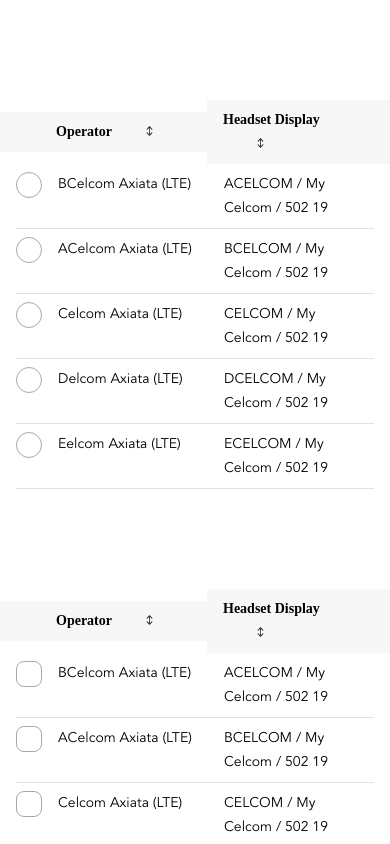
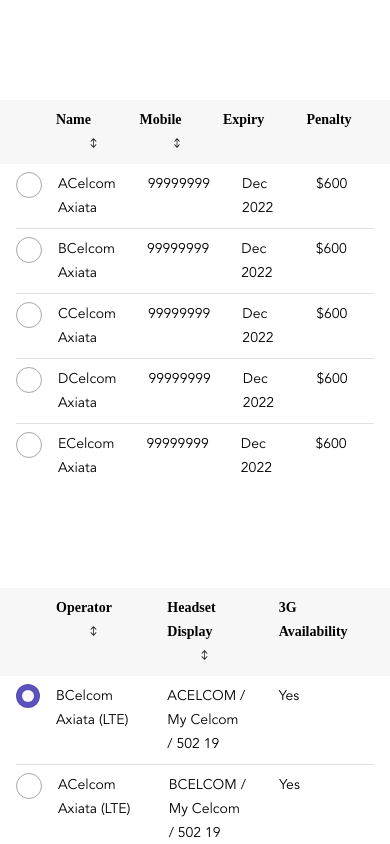
Before and after one commit to rajmohang111/ui_table, a React (Create React App) app: page / in a window 390 px wide. Shown: the top 844 px of the page. Built offline with nearby package versions, Linux system fonts and the light colour scheme; a web font is replaced by a local one.

Commit message:
mobile layout 1 completed

```diff
--- a/src/App.js
+++ b/src/App.js
@@ -3,29 +3,35 @@
 
 function App() {
   const config = { selection: "radio" };
-  const config2 = { selection: "checkbox" };
-  const config3 = { selection: null };
+  const config2 = { selection: "radio", mobileLayout: "card" };
+  const config3 = { selection: null, layout: "" };
 
   const data = [
     {
       operator: "BCelcom Axiata (LTE)",
       headsetDisplay: "ACELCOM / My Celcom / 502 19",
+      availability3G: "Yes",
+      isSelected: true,
     },
     {
       operator: "ACelcom Axiata (LTE)",
       headsetDisplay: "BCELCOM / My Celcom / 502 19",
+      availability3G: "Yes",
     },
     {
       operator: "Celcom Axiata (LTE)",
       headsetDisplay: "CELCOM / My Celcom / 502 19",
+      availability3G: "Yes",
     },
     {
       operator: "Delcom Axiata (LTE)",
       headsetDisplay: "DCELCOM / My Celcom / 502 19",
+      availability3G: "Yes",
     },
     {
       operator: "Eelcom Axiata (LTE)",
       headsetDisplay: "ECELCOM / My Celcom / 502 19",
+      availability3G: "Yes",
     },
   ];
 
@@ -57,6 +63,51 @@
     },
   ];
 
+  const data2 = [
+    {
+      name: "ACelcom Axiata",
+      mobile: "99999999",
+      expiry: "Dec 2022",
+      penalty: "$600",
+    },
+    {
+      name: "BCelcom Axiata",
+      mobile: "99999999",
+      expiry: "Dec 2022",
+      penalty: "$600",
+    },
+    {
+      name: "CCelcom Axiata",
+      mobile: "99999999",
+      expiry: "Dec 2022",
+      penalty: "$600",
+    },
+    {
+      name: "DCelcom Axiata",
+      mobile: "99999999",
+      expiry: "Dec 2022",
+      penalty: "$600",
+    },
+    {
+      name: "ECelcom Axiata",
+      mobile: "99999999",
+      expiry: "Dec 2022",
+      penalty: "$600",
+    },
+  ];
+
+  const labels2 = [
+    { label: "Name", sort: true, sortState: "normal", field: "name" },
+    {
+      label: "Mobile",
+      sort: true,
+      sortState: "normal",
+      field: "mobile",
+    },
+    { label: "Expiry", sort: false, field: "expiry" },
+    { label: "Penalty", sort: false, field: "penalty" },
+  ];
+
   const labels = [
     { label: "Operator", sort: true, sortState: "normal", field: "operator" },
     {
@@ -65,6 +116,7 @@
       sortState: "normal",
       field: "headsetDisplay",
     },
+    { label: "3G Availability", sort: false, field: "availability3G" },
   ];
 
   const labels1 = [
@@ -95,6 +147,14 @@
     <div className="App">
       <div style={{ height: 100 }}></div>
       <UITable
+        data={data2}
+        labels={labels2}
+        config={config2}
+        rowSelect={(selection) => rowSelect(selection)}
+        sortedData={(selection) => sortedData(selection)}
+      />
+      <div style={{ height: 100 }}></div>
+      <UITable
         data={data}
         labels={labels}
         config={config}
@@ -105,7 +165,7 @@
       <UITable
         data={data}
         labels={labels}
-        config={config2}
+        config={config}
         rowSelect={(selection) => rowSelect(selection)}
         sortedData={(selection) => sortedData(selection)}
       />
@@ -125,6 +185,7 @@
         rowSelect={(selection) => rowSelect(selection)}
         sortedData={(selection) => sortedData(selection)}
       />
+      <div style={{ height: 100 }}></div>
     </div>
   );
 }
--- /dev/null
+++ b/src/UIComponents/Card/Card.css
@@ -0,0 +1,42 @@
+@media only screen and (max-width: 700px) {
+  .cellWrap {
+    display: flex;
+    flex-direction: column;
+    flex-grow: 1;
+  }
+
+  .card-cell-key {
+    font-family: "AvenirLTStd-Heavy";
+    font-style: normal;
+    font-weight: 700;
+    font-size: 14px;
+    line-height: 24px;
+    color: #000000;
+    padding-left: 16px;
+    padding-right: 16px;
+    padding-top: 8px;
+    padding-bottom: 8px;
+  }
+
+  .card-cell {
+    font-family: "AvenirLTStd-Book";
+    font-style: normal;
+    font-weight: 350;
+    font-size: 14px;
+    line-height: 24px;
+    letter-spacing: 0.001em;
+    color: #000000;
+    text-align: left;
+    padding: 16px;
+    padding-top: 8px;
+    padding-bottom: 8px;
+  }
+
+  .divider {
+    border-bottom: 1px solid #e1e1e1;
+  }
+
+  .data-wrap{
+    display: flex;
+  }
+}
--- /dev/null
+++ b/src/UIComponents/Card/Card.js
@@ -0,0 +1,24 @@
+import { memo } from "react";
+import "./Card.css";
+
+function Card(props) {
+  console.log(props.labels);
+  return (
+    <div className="cellWrap">
+      {props.labels.map((col, index) => (
+        <div
+          className={
+            props.labels.length - 1 === index && !props.lastRecord
+              ? "data-wrap divider"
+              : "data-wrap"
+          }
+        >
+          <div className="card-cell-key"> {col.label}:</div>
+          <div className="card-cell"> {props.data[col.field]}</div>
+        </div>
+      ))}
+    </div>
+  );
+}
+
+export default memo(Card);
--- a/src/UIComponents/RadioButton/RadioButton.js
+++ b/src/UIComponents/RadioButton/RadioButton.js
@@ -12,7 +12,7 @@
   };
 
   return (
-    <div className="iconCell">
+    <div className={props.tblData.length - 1 === props.index ? "iconCell noDivider" : "iconCell"}>
       <div
         className={
           props.data.isSelected ? "selected-outer-circle" : "outer-circle"
--- a/src/UIComponents/table/Header/Header.css
+++ b/src/UIComponents/table/Header/Header.css
@@ -36,7 +36,7 @@
 @media only screen and (max-width: 700px) {
   header {
     display: flex;
-    align-items: center;
+    align-items: stretch;
   }
 
   .empty {
@@ -49,10 +49,25 @@
     padding-right: 16px;
     padding-top: 8px;
     padding-bottom: 8px;
-    height: 24px;
   }
 
   .col {
+    flex: 1; /* distributes space on the line equally among items */
+    font-family: "AvenirLTStd-Heavy";
+    font-style: normal;
+    font-weight: 700;
+    font-size: 14px;
+    line-height: 24px;
+    color: #000000;
+    background: #f7f7f7;
+    padding-left: 16px;
+    padding-right: 16px;
+    padding-top: 8px;
+    padding-bottom: 8px;
+    text-align: left;
+  }
+
+  .table-title {
     flex: 1; /* distributes space on the line equally among items */
     font-family: "AvenirLTStd-Heavy";
     font-style: normal;
--- a/src/UIComponents/table/Header/Header.js
+++ b/src/UIComponents/table/Header/Header.js
@@ -28,7 +28,7 @@
   );
 
   return (
-    <header>
+    <header className="mainHeader">
       {props.config.selection && (
         <div className="noHeader">
           {window.screen.width < 700 &&
@@ -42,11 +42,12 @@
               />
             )}
           {window.screen.width < 700 && props.config.selection === "radio" && (
-            <div className="empty"></div>
+            <></>
           )}
         </div>
       )}
-      {labels &&
+      {window.screen.width > 700 &&
+        labels &&
         labels.map((col, index) => (
           <div
             key={index}
@@ -85,6 +86,50 @@
               )}
           </div>
         ))}
+      {props.config.mobileLayout !== "card" &&
+        window.screen.width < 700 &&
+        labels &&
+        labels.map((col, index) => (
+          <div
+            key={index}
+            className={props.labels.length - 1 === index ? "last-col" : "col"}
+          >
+            {col.label}
+            {window.screen.width > 700 &&
+              col.sort &&
+              col.sortState === "normal" && (
+                <img
+                  className="arrow"
+                  src={sortingNetural}
+                  alt="sortingNetural"
+                  onClick={() => sortData(col, index)}
+                />
+              )}
+            {window.screen.width > 700 &&
+              col.sort &&
+              col.sortState === "des" && (
+                <img
+                  className="arrow"
+                  src={descending}
+                  alt="descending"
+                  onClick={() => sortData(col, index)}
+                />
+              )}
+            {window.screen.width > 700 &&
+              col.sort &&
+              col.sortState === "asc" && (
+                <img
+                  className="arrow"
+                  src={SortingUp}
+                  alt="SortingUp"
+                  onClick={() => sortData(col, index)}
+                />
+              )}
+          </div>
+        ))}
+      {props.config.mobileLayout === "card" && window.screen.width < 700 && (
+        <div className="table-title">Contract Details</div>
+      )}
     </header>
   );
 }
--- a/src/UIComponents/table/UITable.js
+++ b/src/UIComponents/table/UITable.js
@@ -2,6 +2,7 @@
 import Header from "./Header/Header";
 import RadioButton from "../RadioButton/RadioButton";
 import Checkbox from "../Checkbox/Checkbox";
+import Card from "../Card/Card";
 import "./UItable.css";
 
 function UITable(props) {
@@ -78,18 +79,29 @@
                 tblData={tblData}
               />
             )}
-            {props.labels.map((col, index) => (
+            {(window.screen.width > 700 ||
+              (props.config.mobileLayout !== "card" &&
+                window.screen.width < 700)) &&
+              props.labels.map((col, i) => (
                 <div
                   className={
-                  index === 0 && props.config.selection === null
-                    ? "firstCell"
-                    : "cell"
+                    i === 0 && props.config.selection === null
+                      ? `firstCell ${tblData.length - 1 === index && "noDivider"}`
+                      : `cell ${tblData.length - 1 === index && "noDivider"}`
                   }
-                key={index}
+                  key={i}
                 >
                   {data[col.field]}
                 </div>
               ))}
+            {props.config.mobileLayout === "card" &&
+              window.screen.width < 700 && (
+                <Card
+                  labels={props.labels}
+                  data={data}
+                  lastRecord={tblData.length - 1 === index}
+                />
+              )}
           </div>
         ))}
     </section>
--- a/src/UIComponents/table/UItable.css
+++ b/src/UIComponents/table/UItable.css
@@ -80,6 +80,10 @@
     padding-bottom: 8px;
   }
 
+  .noDivider {
+    border-bottom: 0px;
+  }
+
   .icon {
     text-align: left;
   }
@@ -90,3 +94,7 @@
   border-bottom: 1px solid #e1e1e1;
   text-align: left;
 }
+
+.noDivider {
+  border-bottom: 0px;
+}
```
Lines whose indentation alone changed are shown as unchanged.
